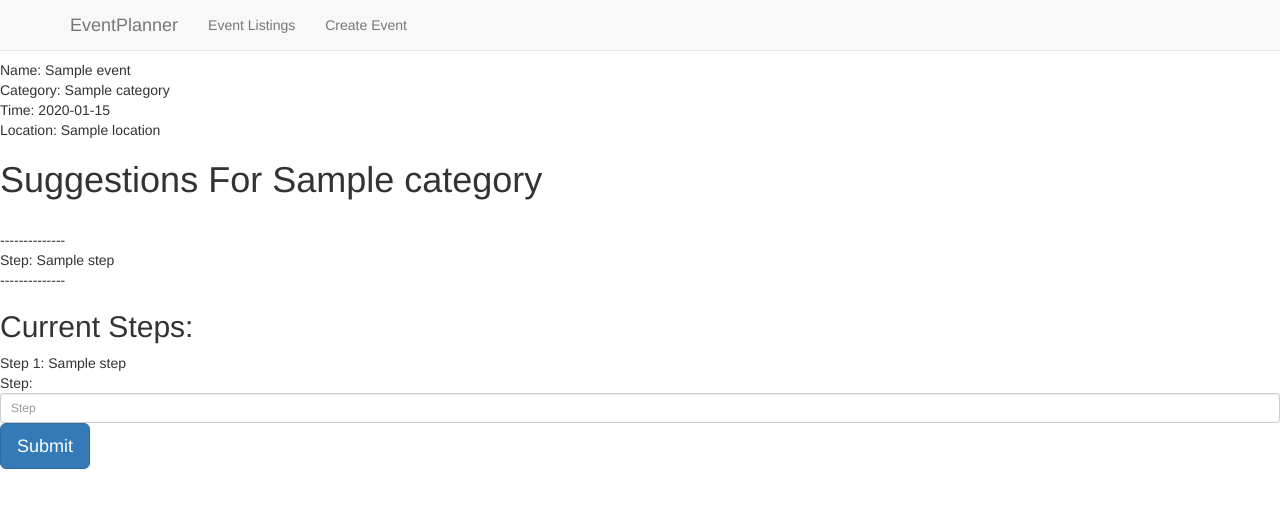
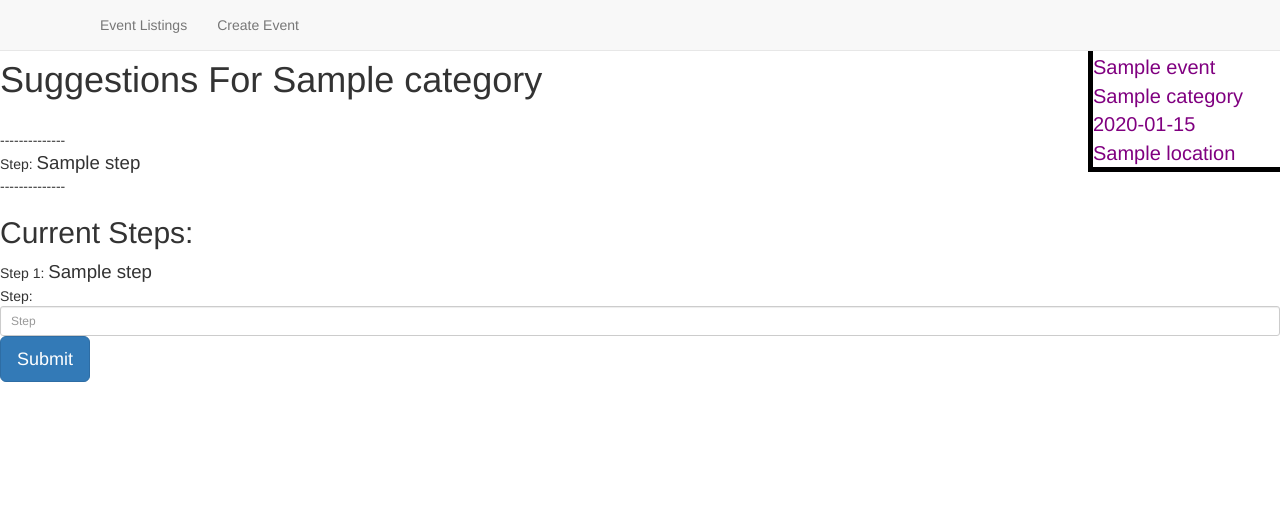
Before and after one commit to any027/EventPlanner, a Python web app: template EventPlanner/app/templates/addStep.html in a window 1280 px wide. Shown: the top 508 px of the page. Run offline with Jinja, Linux system fonts and the light colour scheme; the template is opened without the code that fills it: most values are stand-ins (such as "Sample title", 1, 10 or a date in 2020); form fields are guessed from the names that the template uses; some libraries are stand-ins or nearby versions.

Commit message:
added a lot of visuals

```diff
--- a/EventPlanner/app/templates/addStep.html
+++ b/EventPlanner/app/templates/addStep.html
@@ -6,27 +6,55 @@
 {% include 'navbar.html' %}
 <body>
 
-Name:
+
+
+<div style ="font-size:15pt;color:purple; text-align:top-right;float:right; border-left:5px black solid; border-bottom:5px black solid;padding-top:13px; padding-right:5px; width:15%">
+
 {{event.name}}
-<br>
-Category:
-{{event.category}}
-<br>
-Time:
-{{event.time}}
-<br>
-Location:
-{{event.location}}
+
+
+
 <br>
 
-<h1>Suggestions For {{event.category}}</h1>
+
+
+{{event.category}}
+
+
+<br>
+
+
+
+{{event.time}}
+
+
+<br>
+
+
+{{event.location}}
+
+</div>
+
+
+
+<h1>
+<span>
+
+Suggestions For {{event.category}}
+</span>
+</h1>
 {% if suggestions.count() == 0 %}
 <b>There are no suggestions for this category yet! Sorry...</b>
 {% endif %}
 {% for suggestion in suggestions %}
 <br>--------------<br>
  Step:
+ <span
+ style = "font-size:14pt"
+ >
 {{suggestion.step}}
+</span>
+
 <br>--------------<br>
 {% endfor %}
 
@@ -36,7 +64,11 @@ Location:
 You don't have any steps yet, go ahead and add some!
 {% endif %}
 {% for step in event_steps %}
-Step {{step.step_num}}: {{step.step}}</a><br>
+Step {{step.step_num}}:
+<span
+style = "font-size:14pt">
+{{step.step}}
+</span></a><br>
 {% endfor %}
 
 
--- a/EventPlanner/app/templates/navbar.html
+++ b/EventPlanner/app/templates/navbar.html
@@ -1,7 +1,7 @@
 <link rel="stylesheet" href="//maxcdn.bootstrapcdn.com/bootstrap/3.2.0/css/bootstrap.min.css">
 <nav class="navbar navbar-default navbar-fixed-top" role="navigation">
   <div class="container">
-    <a class="navbar-brand" href="/">EventPlanner</a>
+    <a class="navbar-brand" href="/"></a>
     <div class="collapse navbar-collapse" id="bs-example-navbar-collapse-6">
           <ul class="nav navbar-nav">
               <li><a href="/">Event Listings</a></li>
@@ -15,4 +15,3 @@
 
 <br>
 <br>
-<br>
```
Also changed, not shown: EventPlanner/app/templates/createEvent.html (+11 -7 lines), EventPlanner/app/templates/viewEvent.html (+18 -5 lines).
